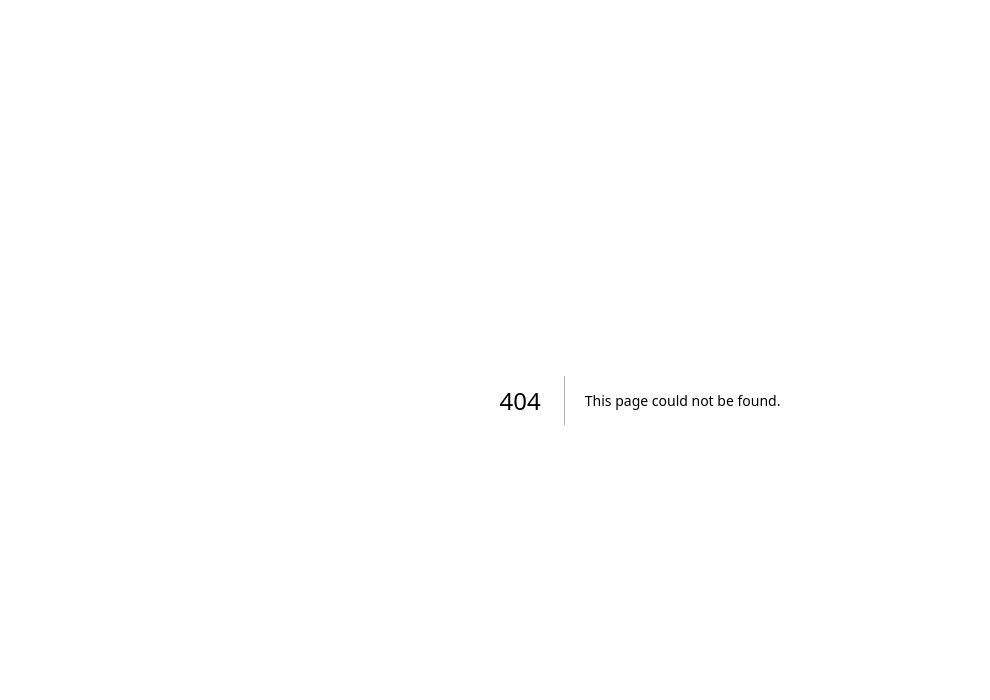
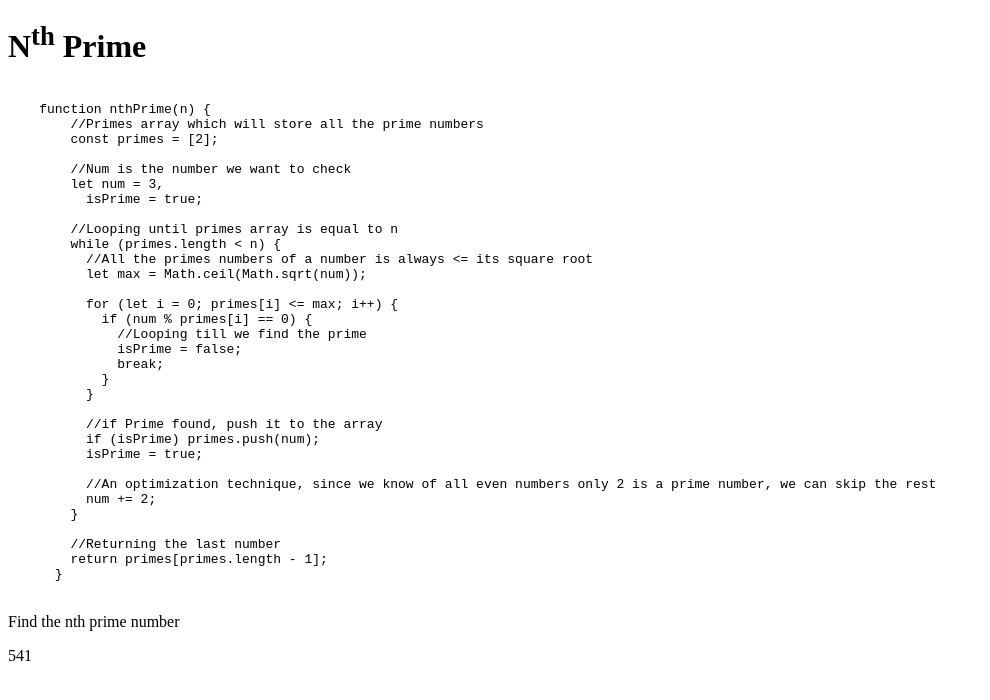
Before and after one commit to ragulpalanisamy/fcc_projects_euler, a Next.js app: page /NthPrime in a window 1280 px wide. Before the commit this address had no page. Shown: the top 700 px of the page, without its empty margins (0-990 px from the left). Built offline with nearby package versions, Linux system fonts and the light colour scheme.

Commit message:
feat: :sparkles: Added the nth prime

```diff
--- a/src/app/page.js
+++ b/src/app/page.js
@@ -28,7 +28,10 @@ export default function Home() {
     <Link href="/SumSquareDifference">
         Sum Square Difference
     </Link>
-
+    <br></br>
+    <Link href="/NthPrime">
+        Nth Prime
+    </Link>
       </>
 
   )
--- /dev/null
+++ b/src/pages/NthPrime.tsx
@@ -0,0 +1,87 @@
+import React from 'react'
+
+export default function NthPrime() {
+    const codesnippet = `
+    function nthPrime(n) {
+        //Primes array which will store all the prime numbers
+        const primes = [2];
+
+        //Num is the number we want to check
+        let num = 3,
+          isPrime = true;
+
+        //Looping until primes array is equal to n
+        while (primes.length < n) {
+          //All the primes numbers of a number is always <= its square root
+          let max = Math.ceil(Math.sqrt(num));
+
+          for (let i = 0; primes[i] <= max; i++) {
+            if (num % primes[i] == 0) {
+              //Looping till we find the prime
+              isPrime = false;
+              break;
+            }
+          }
+
+          //if Prime found, push it to the array
+          if (isPrime) primes.push(num);
+          isPrime = true;
+
+          //An optimization technique, since we know of all even numbers only 2 is a prime number, we can skip the rest
+          num += 2;
+        }
+
+        //Returning the last number
+        return primes[primes.length - 1];
+      }
+    `;
+
+    function nthPrime(n: any) {
+        //Primes array which will store all the prime numbers
+        const primes = [2];
+
+        //Num is the number we want to check
+        let num = 3,
+            isPrime = true;
+
+        //Looping until primes array is equal to n
+        while (primes.length < n) {
+            //All the primes numbers of a number is always <= its square root
+            let max = Math.ceil(Math.sqrt(num));
+
+            for (let i = 0; primes[i] <= max; i++) {
+                if (num % primes[i] == 0) {
+                    //Looping till we find the prime
+                    isPrime = false;
+                    break;
+                }
+            }
+
+            //if Prime found, push it to the array
+            if (isPrime) primes.push(num);
+            isPrime = true;
+
+            //An optimization technique, since we know of all even numbers only 2 is a prime number, we can skip the rest
+            num += 2;
+        }
+
+        //Returning the last number
+        return primes[primes.length - 1];
+    }
+    return (
+        <div>
+            <h1>
+                N<sup>th</sup> Prime
+            </h1>
+            <pre>
+                <code>{codesnippet}</code>
+            </pre>
+            <p>
+                Find the nth prime number
+            </p>
+            <p>
+                {nthPrime(100)}
+            </p>
+        </div>
+    )
+}
```
